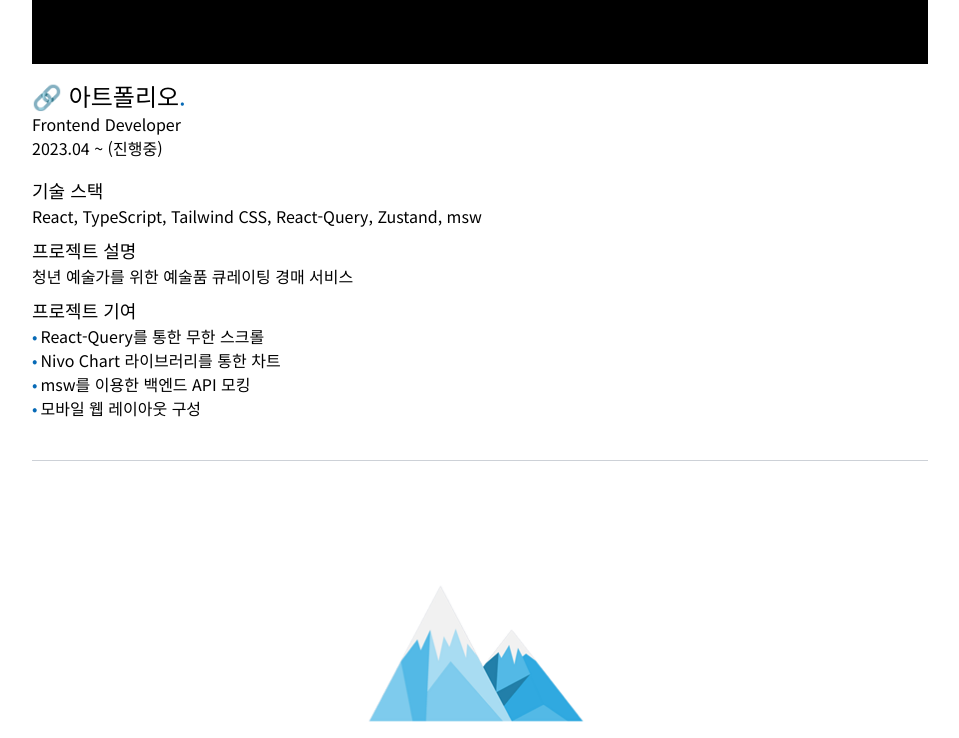
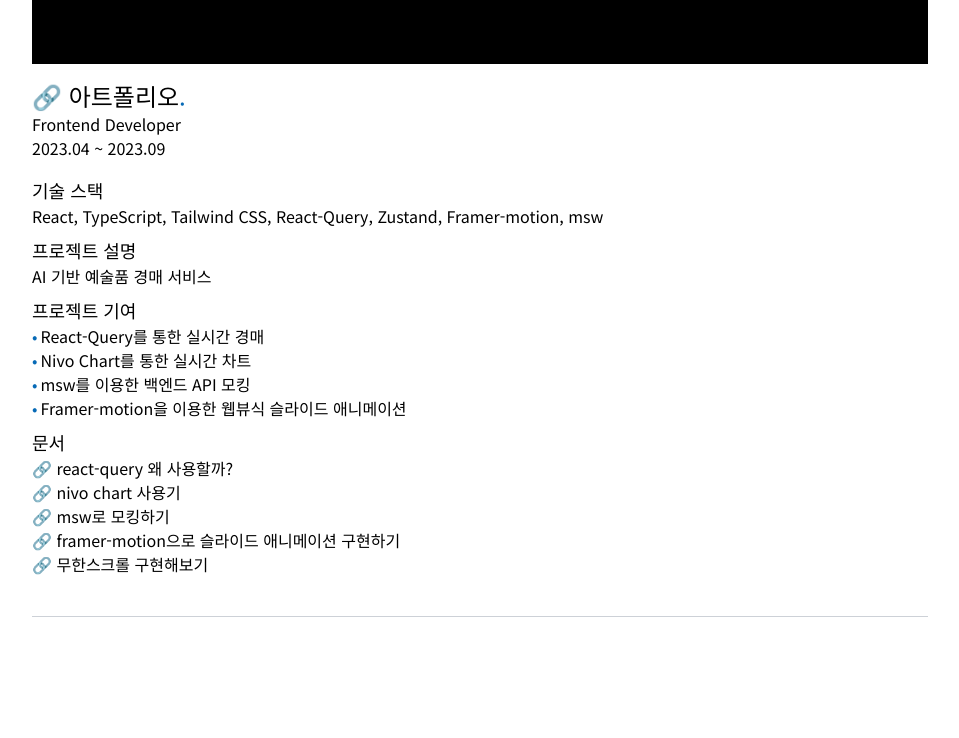
Before and after one commit to leey00nsu/portfolio, a Next.js app: page / in a window 1280 px wide. Shown: the part 940-1678 px from the top of the page, without its empty margins (160-1119 px from the left). Built offline with nearby package versions, Linux system fonts and the light colour scheme.

Commit message:
데이터 및 url 최신화

```diff
--- a/app/components/SideProject.tsx
+++ b/app/components/Project.tsx
@@ -1,8 +1,8 @@
 import React from "react";
 import Image from "next/image";
-import { SideProjectData } from "../data/sideProjectData";
+import { ProjectData } from "../data/ProjectData";
 
-const SideProject = (props: SideProjectData) => {
+const Project = (props: ProjectData) => {
   return (
     <div className="flex flex-col border-b border-gray-400/50 py-10 gap-4">
       {/* 이미지 */}
@@ -74,4 +74,4 @@
   );
 };
 
-export default SideProject;
+export default Project;
--- a/app/components/ScrollText.tsx
+++ b/app/components/ScrollText.tsx
@@ -1,6 +1,6 @@
 "use client";
-import { useState, useEffect } from "react";
 import { motion } from "framer-motion";
+import { useState } from "react";
 
 const highlightTexts = ["발전하는", "구현하는", "해결하는"];
 
--- a/app/data/sideProjectData.ts
+++ b/app/data/ProjectData.ts
@@ -1,4 +1,4 @@
-export interface SideProjectData {
+export interface ProjectData {
   imgSrc: string;
   url: string;
   title: string;
@@ -10,27 +10,50 @@
   docs?: { title: string; url: string }[];
 }
 
-export const sideProjectData = [
+export const ProjectData = [
   {
     imgSrc: "/logo_Artfolio.png",
-    url: "https://github.com/SW-Contest/ArtFolio-FE",
+    url: "https://github.com/leey00nsu/ArtFolio-FE",
     title: "아트폴리오",
     role: "Frontend Developer",
-    date: "2023.04 ~ (진행중)",
+    date: "2023.04 ~ 2023.09",
     stack: [
       "React",
       "TypeScript",
       "Tailwind CSS",
       "React-Query",
       "Zustand",
+      "Framer-motion",
       "msw",
     ],
-    description: ["청년 예술가를 위한 예술품 큐레이팅 경매 서비스"],
+    description: ["AI 기반 예술품 경매 서비스"],
     contribution: [
-      "React-Query를 통한 무한 스크롤",
-      "Nivo Chart 라이브러리를 통한 차트",
+      "React-Query를 통한 실시간 경매",
+      "Nivo Chart를 통한 실시간 차트",
       "msw를 이용한 백엔드 API 모킹",
-      "모바일 웹 레이아웃 구성",
+      "Framer-motion을 이용한 웹뷰식 슬라이드 애니메이션",
+    ],
+    docs: [
+      {
+        title: "react-query 왜 사용할까?",
+        url: "https://blog.leey00nsu.site/blog/react-query-%EC%99%9C-%EC%82%AC%EC%9A%A9%ED%95%A0%EA%B9%8C",
+      },
+      {
+        title: "nivo chart 사용기",
+        url: "https://blog.leey00nsu.site/blog/nivo-chart-%EC%82%AC%EC%9A%A9%EA%B8%B0",
+      },
+      {
+        title: "msw로 모킹하기",
+        url: "https://blog.leey00nsu.site/blog/msw%EB%A1%9C-%EB%AA%A8%ED%82%B9%ED%95%98%EA%B8%B0",
+      },
+      {
+        title: "framer-motion으로 슬라이드 애니메이션 구현하기",
+        url: "https://blog.leey00nsu.site/blog/framer-motion-%EC%82%AC%EC%9A%A9%ED%95%98%EA%B8%B0",
+      },
+      {
+        title: "무한스크롤 구현해보기",
+        url: "https://blog.leey00nsu.site/blog/%EB%AC%B4%ED%95%9C%EC%8A%A4%ED%81%AC%EB%A1%A4%EC%9D%98-%EA%B5%AC%ED%98%84",
+      },
     ],
   },
   {
@@ -54,11 +77,11 @@
     docs: [
       {
         title: "OAuth를 사용해보며",
-        url: "https://leeyoonsu-blog.vercel.app/OAuth%EB%A5%BC-%EC%82%AC%EC%9A%A9%ED%95%B4%EB%B3%B4%EB%A9%B0",
+        url: "https://blog.leey00nsu.site/blog/OAuth%EB%A5%BC-%EC%82%AC%EC%9A%A9%ED%95%B4%EB%B3%B4%EB%A9%B0",
       },
       {
         title: "react에서 form을 구현해보자",
-        url: "https://leeyoonsu-blog.vercel.app/react-hook-form",
+        url: "https://blog.leey00nsu.site/blog/react-hook-form",
       },
     ],
   },
@@ -74,11 +97,11 @@
     docs: [
       {
         title: "Canvas를 이용해 그림 그리기",
-        url: "https://leeyoonsu-blog.vercel.app/Canvas-%EB%8B%A4%EB%A3%A8%EA%B8%B0",
+        url: "https://blog.leey00nsu.site/blog/Canvas-%EB%8B%A4%EB%A3%A8%EA%B8%B0",
       },
       {
         title: "리액트에서 CSS 변수 다루기",
-        url: "https://leeyoonsu-blog.vercel.app/CSS-%EB%B3%80%EC%88%98-%EB%8B%A4%EB%A3%A8%EA%B8%B0",
+        url: "https://blog.leey00nsu.site/blog/CSS-%EB%B3%80%EC%88%98-%EB%8B%A4%EB%A3%A8%EA%B8%B0",
       },
     ],
   },
@@ -106,7 +129,7 @@
     docs: [
       {
         title: "밥 한끼 하자 프로젝트 회고",
-        url: "https://leeyoonsu-blog.vercel.app/%EB%B0%A5-%ED%95%9C%EB%81%BC-%ED%95%98%EC%9E%90",
+        url: "https://blog.leey00nsu.site/article/%EB%B0%A5-%ED%95%9C%EB%81%BC-%ED%95%98%EC%9E%90-%ED%9A%8C%EA%B3%A0",
       },
     ],
   },
--- a/app/page.tsx
+++ b/app/page.tsx
@@ -1,6 +1,6 @@
 import Image from "next/image";
-import SideProject from "./components/SideProject";
-import { sideProjectData } from "./data/sideProjectData";
+import Project from "./components/Project";
+import { ProjectData } from "./data/ProjectData";
 import Experience from "./components/Experience";
 import { experienceData } from "./data/experienceData";
 import ScrollText from "./components/ScrollText";
@@ -53,14 +53,14 @@
           </p>
         </article>
 
-        {/* 사이드 프로젝트 */}
+        {/* 프로젝트 */}
         <article>
           <h2 className="text-3xl font-semibold">
-            Side Project<span className="dot">.</span>
+            Project<span className="dot">.</span>
           </h2>
 
-          {sideProjectData.map((project) => (
-            <SideProject key={project.title} {...project} />
+          {ProjectData.map((project) => (
+            <Project key={project.title} {...project} />
           ))}
         </article>
 
@@ -75,11 +75,11 @@
           ))}
         </article>
 
-        <div className="flex flex-col items-center justify-center gap-2">
+        <div className="flex items-center justify-center gap-2">
           <a href="https://github.com/leey00nsu" target="_blank">
             <img src="https://img.shields.io/badge/github-%23121011.svg?style=for-the-badge&logo=github&logoColor=white" />
           </a>
-          <a href="https://leeyoonsu-blog.vercel.app/" target="_blank">
+          <a href="https://blog.leey00nsu.site/" target="_blank">
             <img src="https://img.shields.io/badge/blog-%23121011.svg?style=for-the-badge&logoColor=white" />
           </a>
         </div>
```
